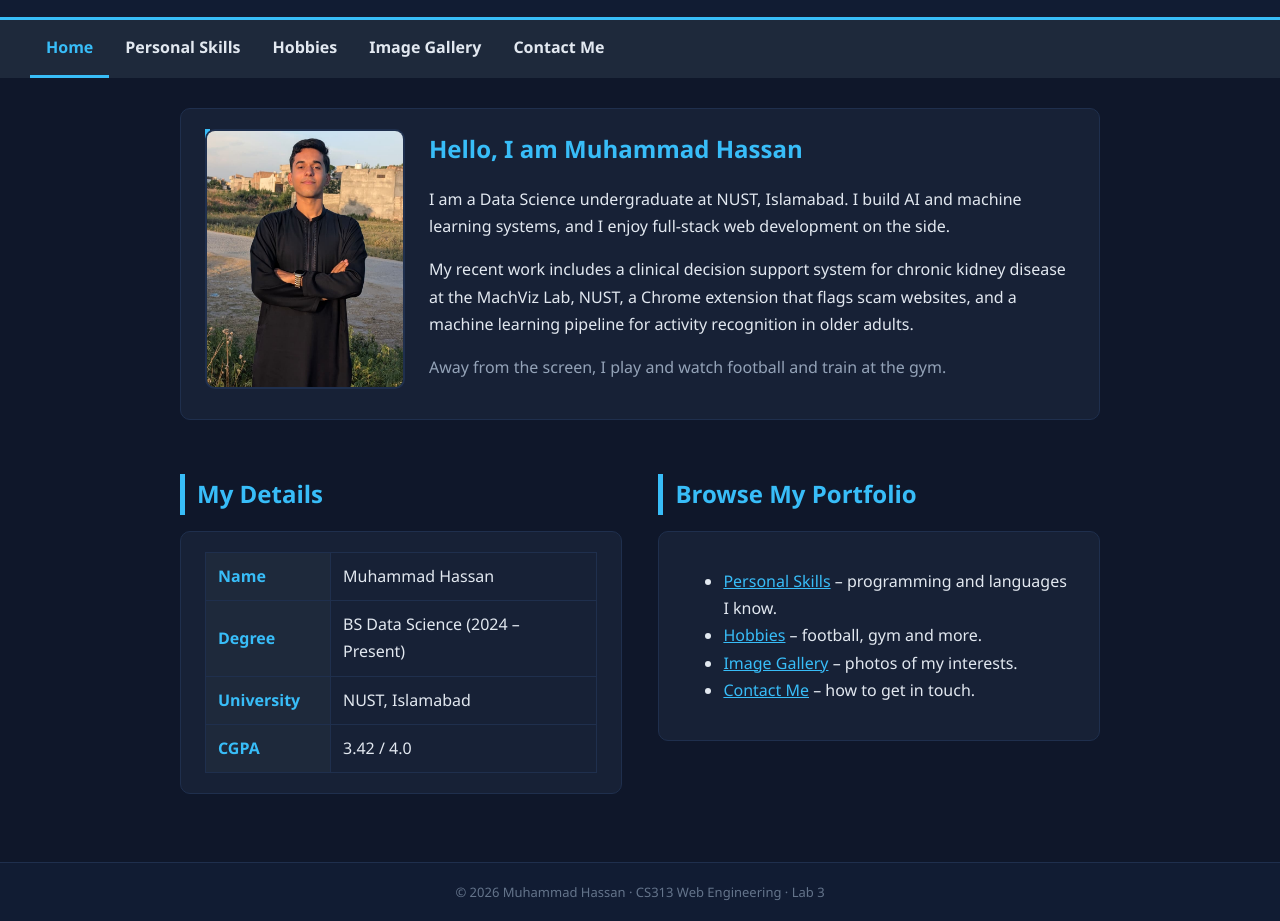
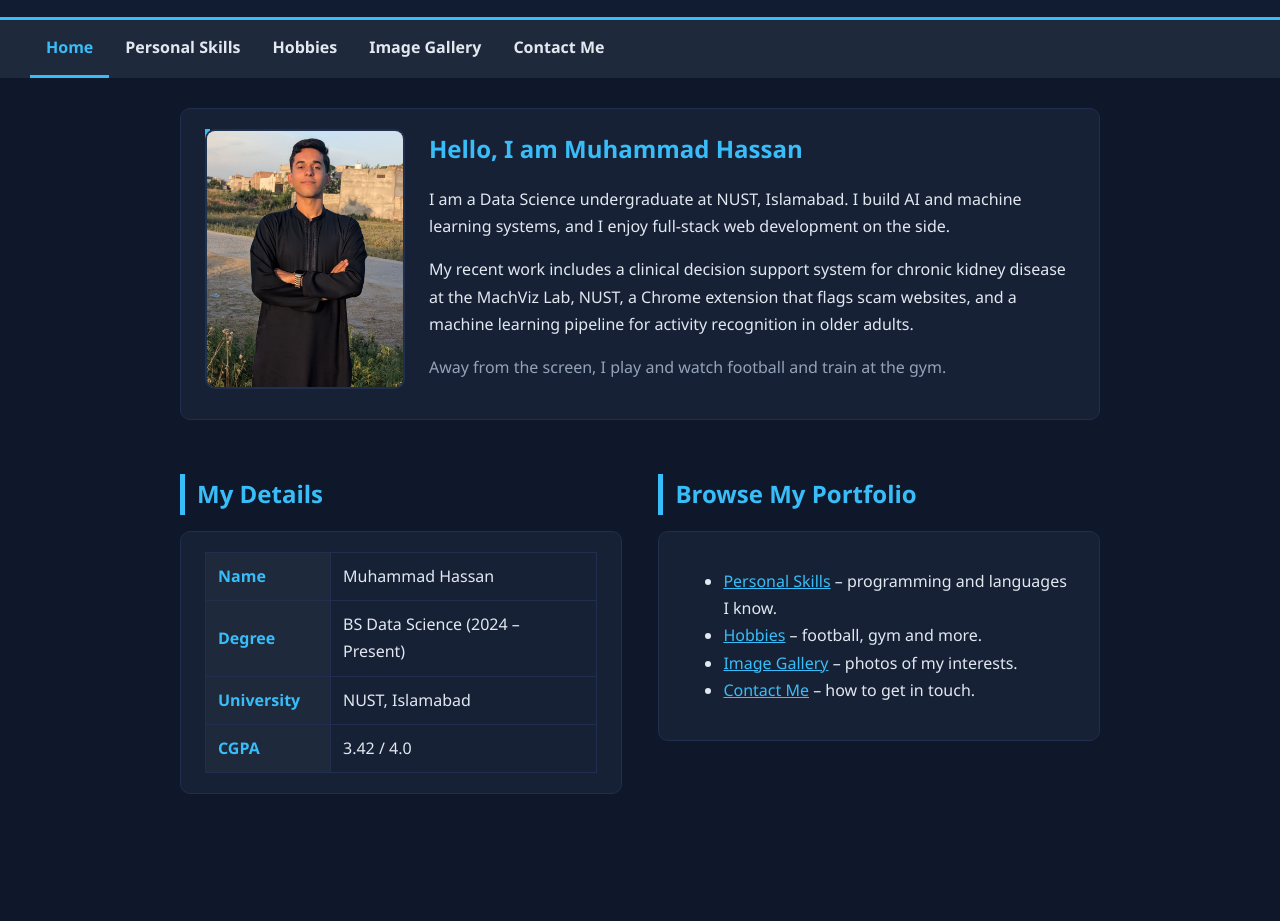
Before and after one commit to MuhammadHassan-10/portfolio, a plain HTML site: page index.html in a window 1280 px wide. Shown: the part 95-1016 px from the top of the page. After the commit the page ends 957 px from the top, so only its background shows below. Drawn offline with Linux system fonts and the light colour scheme.

Commit message:
Remove footer from all pages

```diff
--- a/css/style.css
+++ b/css/style.css
@@ -269,19 +269,7 @@ input[type="submit"]:hover {
   background-color: #7dd3fc;
 }
 
-/* ---------- 11. Footer ---------- */
-/* clear: both guarantees the footer never rides up beside a float */
-footer {
-  clear: both;
-  background-color: #111c33;
-  border-top: 1px solid #1f2f4d;
-  text-align: center;
-  padding: 18px;
-  color: #64748b;
-  font-size: 13px;
-}
-
-/* ---------- 12. Small screens: stack floated items ---------- */
+/* ---------- 11. Small screens: stack floated items ---------- */
 @media (max-width: 700px) {
   nav {
     padding: 0 10px;
--- a/index.html
+++ b/index.html
@@ -66,9 +66,5 @@
         </div>
       </div>
     </main>
-
-    <footer>
-      &copy; 2026 Muhammad Hassan &middot; CS313 Web Engineering &middot; Lab 3
-    </footer>
   </body>
 </html>
```
Also changed, not shown: contact.html (+0 -4 lines), gallery.html (+0 -4 lines), hobbies.html (+0 -4 lines), skills.html (+0 -4 lines), 1 other file.
